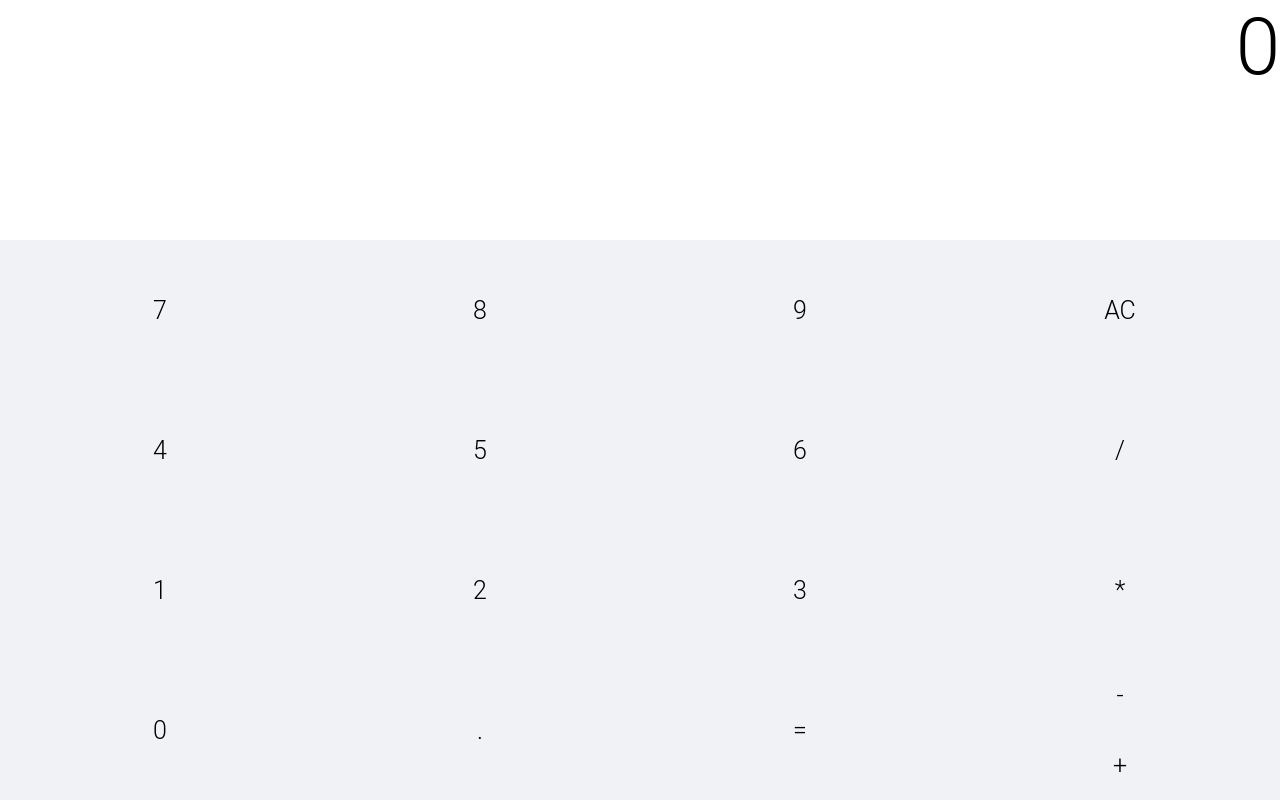
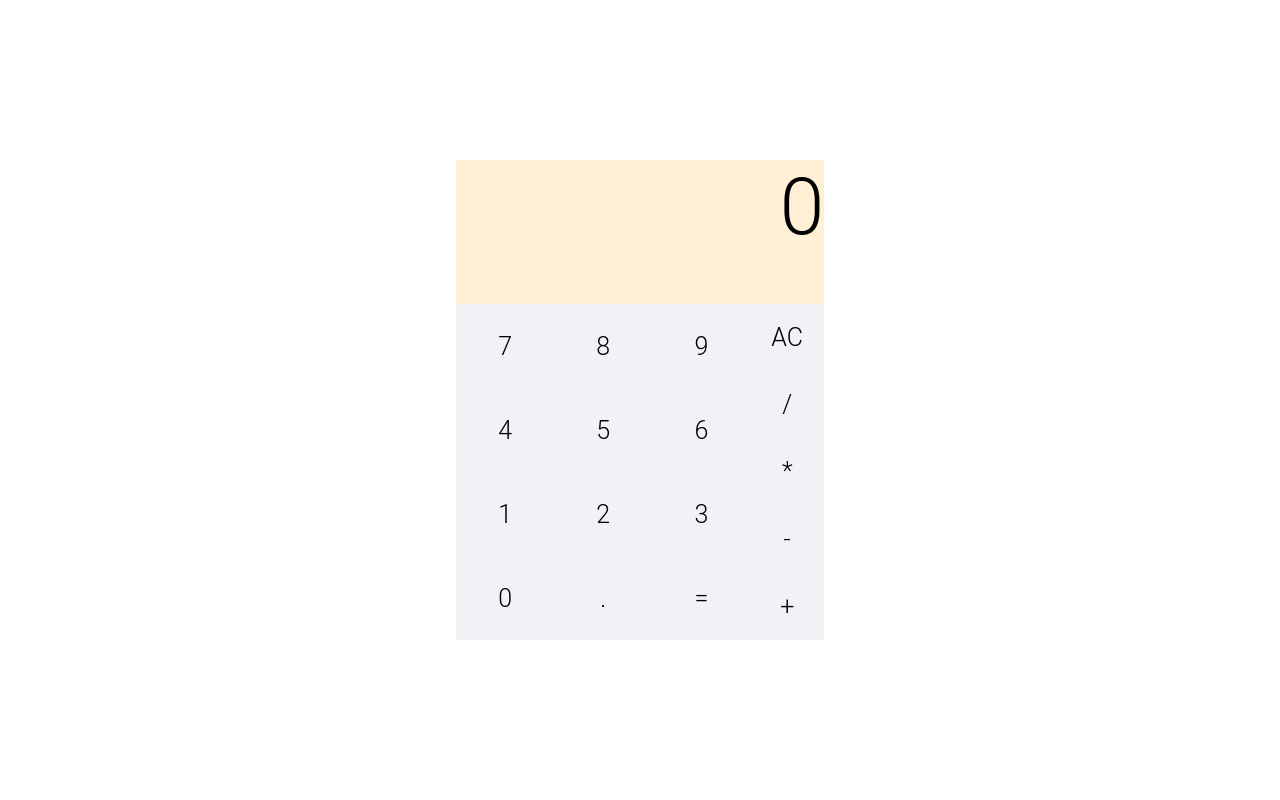
Before and after one commit to gabogarciam/calculator, a website built with webpack: page public/index.html in a window 1280 px wide. Built offline with nearby package versions, Linux system fonts and the light colour scheme.

Commit message:
Changed buttons distribution

```diff
--- a/app.js
+++ b/app.js
@@ -51,6 +51,11 @@ const main = document.querySelector('#root-calculator');
 
 document.querySelector('.display_calculator').innerText = '0';
 const keys = document.querySelector('.keys_calculator');
+
+const upcell = document.createElement('div');
+upcell.classList.add('up_grid');
+keys.appendChild(upcell);
+
 const lastcell = document.createElement('div');
 lastcell.classList.add('last_grid');
 
@@ -62,15 +67,14 @@ for (let i = 0; i < Object.keys(nameIdKeys).length; i += 1) {
     elem.classList.add(`key${nameIdKeys[i]}`);
     elem.setAttribute('value', nameIdKeys[i]);
     elem.innerText = nameIdKeys[i];
-    keys.appendChild(elem);
-  } else if (nameIdKeys[i].action === 'sustract' || nameIdKeys[i].action === 'add') {
-    if (nameIdKeys[i].action === 'sustract') {
-      // elem.classList.add('fas');
-      // elem.classList.add('fa-minus');
-    } else {
-      // elem.classList.add('fas');
-      // elem.classList.add('fa-plus');
-    }
+    upcell.appendChild(elem);
+  } else if (
+    nameIdKeys[i].action === 'erase' ||
+    nameIdKeys[i].action === 'divide' ||
+    nameIdKeys[i].action === 'multiply' ||
+    nameIdKeys[i].action === 'sustract' ||
+    nameIdKeys[i].action === 'add'
+  ) {
     keys.appendChild(lastcell);
     elem.classList.add('key_operator');
     elem.setAttribute('data-action', nameIdKeys[i].action);
@@ -80,7 +84,7 @@ for (let i = 0; i < Object.keys(nameIdKeys).length; i += 1) {
     elem.classList.add('key_operator');
     elem.setAttribute('data-action', nameIdKeys[i].action);
     elem.innerText = nameIdKeys[i].value;
-    keys.appendChild(elem);
+    upcell.appendChild(elem);
   }
 }
 
--- a/public/stylesheets/styles.scss
+++ b/public/stylesheets/styles.scss
@@ -24,13 +24,20 @@ body {
 
 .keys_calculator {
     height: 70%;
-    display: grid;
-    grid-template: repeat(4, 1fr) / repeat(4, 1fr);
+    display: flex;
     background-color: rgba(241, 242, 246,1.0);
 }
 
+.up_grid {
+    width: 80%;
+    display: grid;
+    grid-template: repeat(4, 1fr) / repeat(3, 1fr);
+}
+
 .last_grid {
+    width: 20%;
     display: grid;
+    grid-template: repeat(5, 1fr) / repeat(1, 1fr);
 }
 
 .btn {
@@ -60,3 +67,16 @@ button {
     // cursor: pointer;
     background: rgba(241, 242, 246,1.0) radial-gradient(circle, transparent 1%,rgba(241, 242, 246,1.0) 1%) center/15000%;
 }
+
+@media (min-width: 48em) {
+    #root-calculator {
+      max-width: 43rem;
+      margin-left: auto;
+      margin-right: auto;
+      padding: 10em 10em;
+    }
+
+    .display_calculator {
+        background-color: papayawhip;
+    }
+}
```
